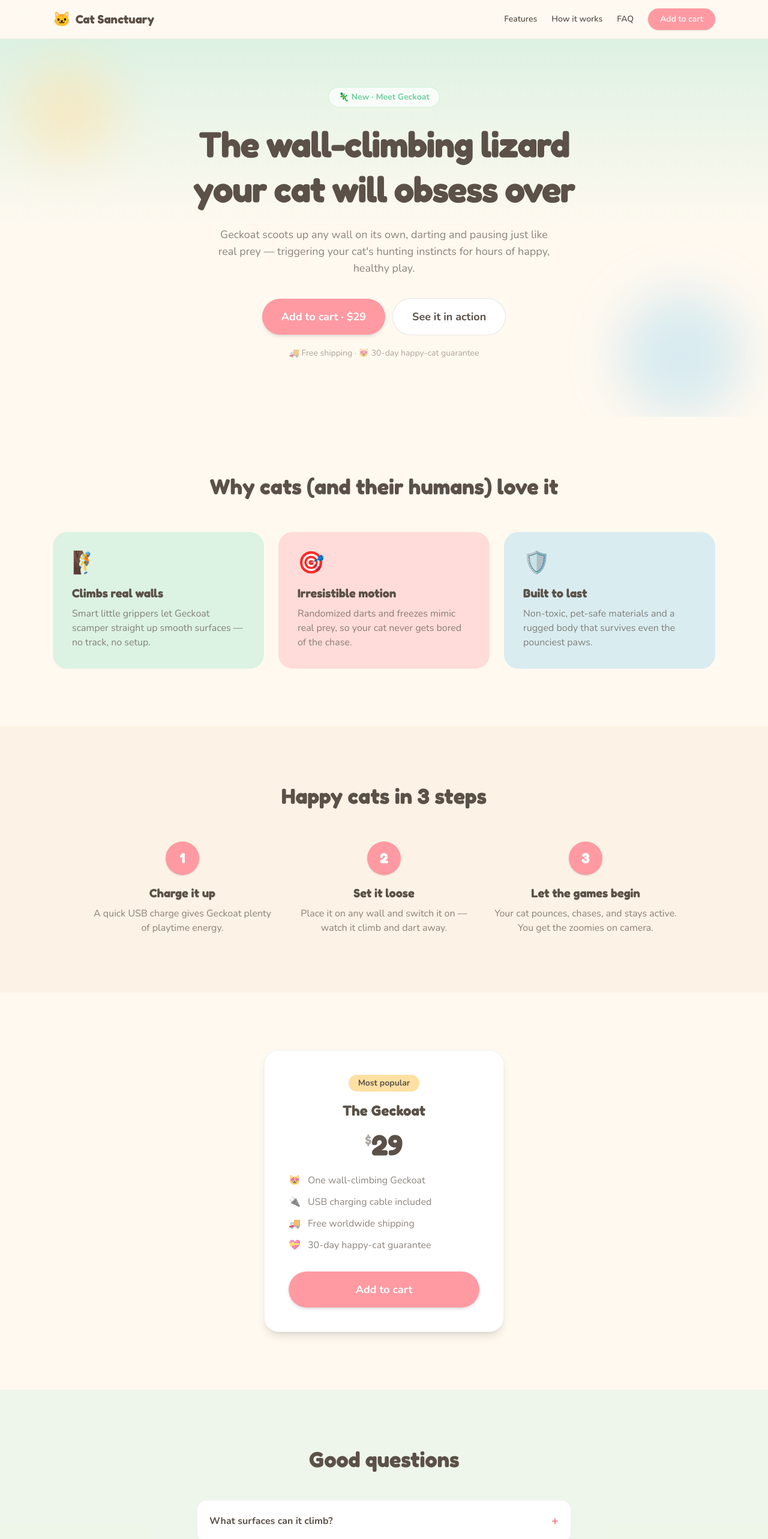
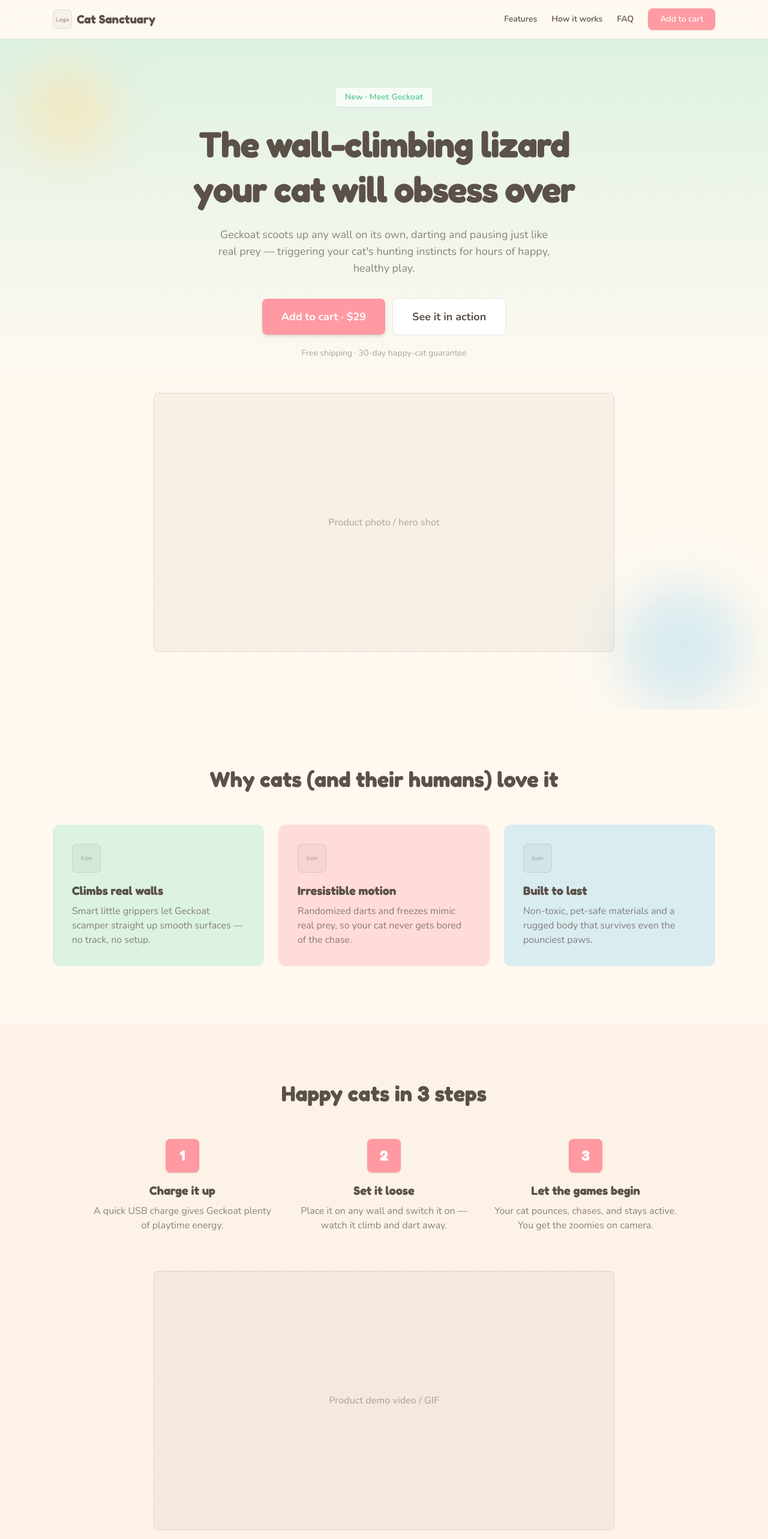
Before and after one commit to bruhnation/whiskerchase, a Next.js app: page / in a window 1280 px wide. Shown: the top 2566 px of the page at 60% size. Built offline with nearby package versions, Linux system fonts and the light colour scheme.

Commit message:
added some image placehodlers

```diff
--- a/src/app/page.tsx
+++ b/src/app/page.tsx
@@ -11,7 +11,8 @@ export default function Home() {
       <header className="sticky top-0 z-20 backdrop-blur-md bg-cream/70 border-b border-black/5">
         <div className="mx-auto max-w-6xl px-6 h-16 flex items-center justify-between">
           <Link href="/" className="font-display text-xl font-bold flex items-center gap-2">
-            <span className="text-2xl">🐱</span> Cat Sanctuary
+            <ImagePlaceholder label="Logo" className="h-8 w-8 shrink-0 text-[10px]" />
+            Cat Sanctuary
           </Link>
           <nav className="flex items-center gap-6 text-sm font-semibold">
             <a href="#features" className="hidden sm:inline hover:text-coral-deep transition-colors">Features</a>
@@ -19,7 +20,7 @@ export default function Home() {
             <a href="#faq" className="hidden sm:inline hover:text-coral-deep transition-colors">FAQ</a>
             <a
               href={SHOPIFY_URL}
-              className="rounded-full bg-coral text-white px-5 py-2 shadow-sm hover:bg-coral-deep hover:-translate-y-0.5 transition-all"
+              className="rounded-lg bg-coral text-white px-5 py-2 shadow-sm hover:bg-coral-deep hover:-translate-y-0.5 transition-all"
             >
               Add to cart
             </a>
@@ -35,8 +36,8 @@ export default function Home() {
         <div className="absolute -z-10 bottom-0 right-10 w-52 h-52 rounded-full bg-sky/40 blur-2xl" />
 
         <div className="mx-auto max-w-6xl px-6 pt-20 pb-24 text-center">
-          <span className="inline-flex items-center gap-2 rounded-full bg-white/70 border border-mint-deep/30 px-4 py-1.5 text-sm font-bold text-mint-deep">
-            🦎 New · Meet Geckoat
+          <span className="inline-flex items-center gap-2 rounded-md bg-white/70 border border-mint-deep/30 px-4 py-1.5 text-sm font-bold text-mint-deep">
+            New · Meet Geckoat
           </span>
           <h1 className="mt-6 font-display text-5xl sm:text-6xl font-bold leading-tight tracking-tight">
             The wall-climbing lizard <br className="hidden sm:block" />
@@ -50,20 +51,25 @@ export default function Home() {
           <div className="mt-9 flex flex-wrap items-center justify-center gap-3">
             <a
               href={SHOPIFY_URL}
-              className="rounded-full bg-coral text-white text-lg font-bold px-8 py-4 shadow-md hover:bg-coral-deep hover:-translate-y-0.5 transition-all"
+              className="rounded-lg bg-coral text-white text-lg font-bold px-8 py-4 shadow-md hover:bg-coral-deep hover:-translate-y-0.5 transition-all"
             >
               Add to cart · $29
             </a>
             <a
               href="#how"
-              className="rounded-full bg-white border border-black/10 text-lg font-bold px-8 py-4 hover:-translate-y-0.5 transition-all"
+              className="rounded-lg bg-white border border-black/10 text-lg font-bold px-8 py-4 hover:-translate-y-0.5 transition-all"
             >
               See it in action
             </a>
           </div>
           <p className="mt-5 text-sm text-ink/50">
-            🚚 Free shipping · 😻 30-day happy-cat guarantee
+            Free shipping · 30-day happy-cat guarantee
           </p>
+
+          <ImagePlaceholder
+            label="Product photo / hero shot"
+            className="mt-14 mx-auto aspect-video w-full max-w-3xl"
+          />
         </div>
       </section>
 
@@ -76,19 +82,16 @@ export default function Home() {
           <div className="mt-14 grid gap-6 sm:grid-cols-3">
             <Feature
               bg="bg-mint/40"
-              emoji="🧗"
               title="Climbs real walls"
               text="Smart little grippers let Geckoat scamper straight up smooth surfaces — no track, no setup."
             />
             <Feature
               bg="bg-coral/30"
-              emoji="🎯"
               title="Irresistible motion"
               text="Randomized darts and freezes mimic real prey, so your cat never gets bored of the chase."
             />
             <Feature
               bg="bg-sky/40"
-              emoji="🛡️"
               title="Built to last"
               text="Non-toxic, pet-safe materials and a rugged body that survives even the pounciest paws."
             />
@@ -107,14 +110,18 @@ export default function Home() {
             <Step n="2" title="Set it loose" text="Place it on any wall and switch it on — watch it climb and dart away." />
             <Step n="3" title="Let the games begin" text="Your cat pounces, chases, and stays active. You get the zoomies on camera." />
           </div>
+          <ImagePlaceholder
+            label="Product demo video / GIF"
+            className="mt-16 mx-auto aspect-video w-full max-w-3xl"
+          />
         </div>
       </section>
 
       {/* ===== Pricing / Buy ===== */}
       <section id="buy" className="py-24">
         <div className="mx-auto max-w-md px-6">
-          <div className="rounded-3xl bg-white border border-black/5 shadow-lg p-10 text-center">
-            <span className="inline-block rounded-full bg-butter px-4 py-1 text-sm font-bold text-ink">
+          <div className="rounded-xl bg-white border border-black/5 shadow-lg p-10 text-center">
+            <span className="inline-block rounded-md bg-butter px-4 py-1 text-sm font-bold text-ink">
               Most popular
             </span>
             <h3 className="mt-4 font-display text-2xl font-bold">The Geckoat</h3>
@@ -122,14 +129,14 @@ export default function Home() {
               <span className="align-super text-2xl text-ink/50">$</span>29
             </p>
             <ul className="mt-6 space-y-3 text-left text-ink/70">
-              <li className="flex gap-3"><span>😻</span> One wall-climbing Geckoat</li>
-              <li className="flex gap-3"><span>🔌</span> USB charging cable included</li>
-              <li className="flex gap-3"><span>🚚</span> Free worldwide shipping</li>
-              <li className="flex gap-3"><span>💝</span> 30-day happy-cat guarantee</li>
+              <PricingItem text="One wall-climbing Geckoat" />
+              <PricingItem text="USB charging cable included" />
+              <PricingItem text="Free worldwide shipping" />
+              <PricingItem text="30-day happy-cat guarantee" />
             </ul>
             <a
               href={SHOPIFY_URL}
-              className="mt-8 block rounded-full bg-coral text-white text-lg font-bold px-8 py-4 shadow-md hover:bg-coral-deep hover:-translate-y-0.5 transition-all"
+              className="mt-8 block rounded-lg bg-coral text-white text-lg font-bold px-8 py-4 shadow-md hover:bg-coral-deep hover:-translate-y-0.5 transition-all"
             >
               Add to cart
             </a>
@@ -156,12 +163,12 @@ export default function Home() {
           <h2 className="font-display text-3xl font-bold">Ready to make your cat&apos;s day?</h2>
           <a
             href={SHOPIFY_URL}
-            className="mt-6 inline-block rounded-full bg-coral text-white text-lg font-bold px-8 py-4 shadow-md hover:bg-coral-deep hover:-translate-y-0.5 transition-all"
+            className="mt-6 inline-block rounded-lg bg-coral text-white text-lg font-bold px-8 py-4 shadow-md hover:bg-coral-deep hover:-translate-y-0.5 transition-all"
           >
             Add to cart · $29
           </a>
           <p className="mt-10 text-sm text-ink/50">
-            © 2026 Cat Sanctuary · Made with 💛 for cats everywhere
+            © 2026 Cat Sanctuary · Made for cats everywhere
           </p>
         </div>
       </footer>
@@ -170,10 +177,21 @@ export default function Home() {
 }
 
 /* ===== Small reusable pieces ===== */
-function Feature({ bg, emoji, title, text }: { bg: string; emoji: string; title: string; text: string }) {
+
+function ImagePlaceholder({ label, className = "" }: { label: string; className?: string }) {
   return (
-    <div className={`rounded-3xl ${bg} p-8 transition-transform hover:-translate-y-1`}>
-      <div className="text-4xl">{emoji}</div>
+    <div
+      className={`flex items-center justify-center rounded-lg border border-dashed border-ink/25 bg-ink/5 px-3 text-center font-semibold text-ink/40 ${className}`}
+    >
+      {label}
+    </div>
+  );
+}
+
+function Feature({ bg, title, text }: { bg: string; title: string; text: string }) {
+  return (
+    <div className={`rounded-xl ${bg} p-8 transition-transform hover:-translate-y-1`}>
+      <ImagePlaceholder label="Icon" className="h-12 w-12 text-[10px]" />
       <h3 className="mt-4 font-display text-xl font-bold">{title}</h3>
       <p className="mt-2 text-ink/70">{text}</p>
     </div>
@@ -183,7 +201,7 @@ function Feature({ bg, emoji, title, text }: { bg: string; emoji: string; title:
 function Step({ n, title, text }: { n: string; title: string; text: string }) {
   return (
     <div className="text-center">
-      <div className="mx-auto flex h-14 w-14 items-center justify-center rounded-full bg-coral text-white font-display text-2xl font-bold shadow-sm">
+      <div className="mx-auto flex h-14 w-14 items-center justify-center rounded-lg bg-coral text-white font-display text-2xl font-bold shadow-sm">
         {n}
       </div>
       <h3 className="mt-4 font-display text-xl font-bold">{title}</h3>
@@ -194,7 +212,7 @@ function Step({ n, title, text }: { n: string; title: string; text: string }) {
 
 function Faq({ q, a }: { q: string; a: string }) {
   return (
-    <details className="group rounded-2xl bg-white border border-black/5 p-5">
+    <details className="group rounded-lg bg-white border border-black/5 p-5">
       <summary className="flex cursor-pointer items-center justify-between font-bold list-none">
         {q}
         <span className="text-coral-deep text-xl transition-transform group-open:rotate-45">+</span>
@@ -203,3 +221,22 @@ function Faq({ q, a }: { q: string; a: string }) {
     </details>
   );
 }
+
+function PricingItem({ text }: { text: string }) {
+  return (
+    <li className="flex items-start gap-3">
+      <svg
+        className="mt-1 h-4 w-4 shrink-0 text-mint-deep"
+        viewBox="0 0 20 20"
+        fill="none"
+        stroke="currentColor"
+        strokeWidth="2.5"
+        strokeLinecap="round"
+        strokeLinejoin="round"
+      >
+        <path d="M4 10.5l3.5 3.5L16 6" />
+      </svg>
+      <span>{text}</span>
+    </li>
+  );
+}
```
